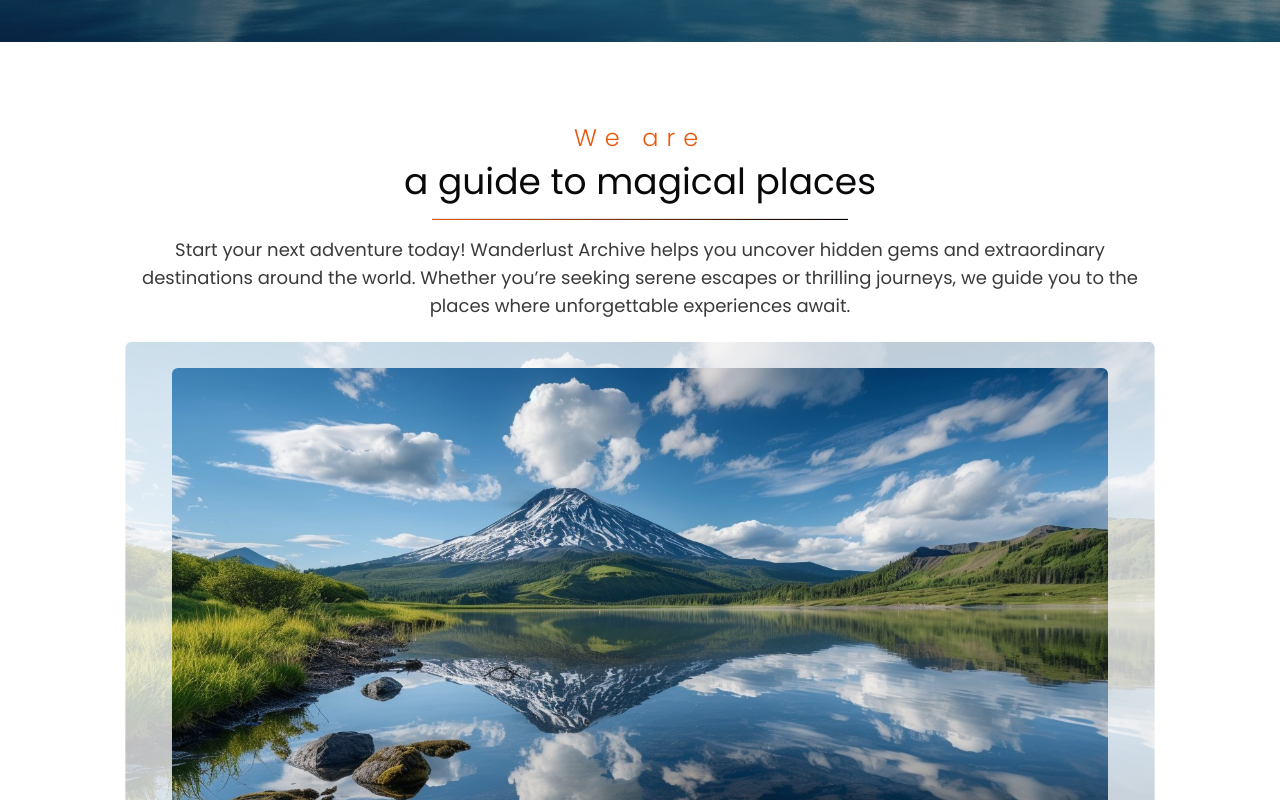
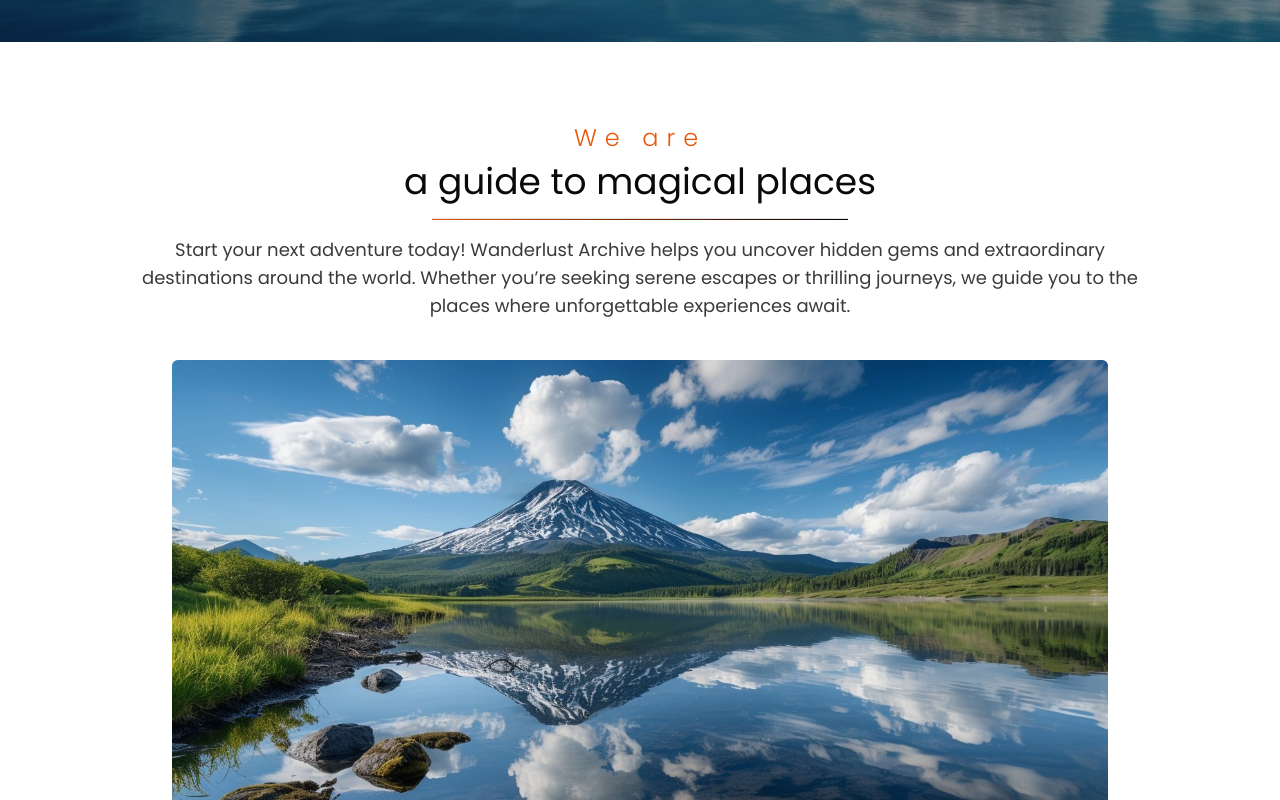
Before and after one commit to Ravsst2004/wanderlust-archive, a React (Vite) app: page / in a window 1280 px wide. Shown: the part 760-1560 px from the top of the page. Built offline with nearby package versions, Linux system fonts and the light colour scheme; a web font is replaced by a local one.

Commit message:
Add carousel and some animation

```diff
--- a/package.json
+++ b/package.json
@@ -19,9 +19,10 @@
     "react": "^18.3.1",
     "react-dom": "^18.3.1",
     "react-icons": "^5.3.0",
-    "react-intersection-observer": "^9.13.1",
     "react-router-dom": "^6.26.1",
+    "react-slick": "^0.30.2",
     "shadcn-ui": "^0.9.0",
+    "slick-carousel": "^1.8.1",
     "tailwind-merge": "^2.5.2",
     "tailwindcss-animate": "^1.0.7"
   },
@@ -30,6 +31,7 @@
     "@types/node": "^22.5.4",
     "@types/react": "^18.3.3",
     "@types/react-dom": "^18.3.0",
+    "@types/react-slick": "^0.23.13",
     "@vitejs/plugin-react": "^4.3.1",
     "autoprefixer": "^10.4.20",
     "eslint": "^9.9.0",
--- a/src/components/layouts/Layout.tsx
+++ b/src/components/layouts/Layout.tsx
@@ -1,7 +1,7 @@
 import React, { ReactNode } from "react";
 import Navbar from "./Navbar";
 
-interface LayoutProps {
+type LayoutProps = {
   children: ReactNode;
 }
 
--- /dev/null
+++ b/src/components/ui/Carousel/SliderAutoPlay.tsx
@@ -0,0 +1,23 @@
+import { ReactNode } from "react";
+import Slider from "react-slick";
+
+type SliderProps = {
+  children: ReactNode;
+};
+
+const SliderAutoPlay: React.FC<SliderProps> = ({ children }) => {
+  const settings = {
+    dots: true,
+    infinite: true,
+    slidesToShow: 1,
+    slidesToScroll: 1,
+    autoplay: true,
+    speed: 2000,
+    autoplaySpeed: 2000,
+    cssEase: "linear",
+  };
+
+  return <Slider {...settings}>{children}</Slider>;
+};
+
+export default SliderAutoPlay;
--- /dev/null
+++ b/src/components/ui/Carousel/SliderDefault.tsx
@@ -0,0 +1,20 @@
+import { ReactNode } from "react";
+import Slider from "react-slick";
+
+type SliderProps = {
+  children: ReactNode;
+};
+
+const SliderDefault: React.FC<SliderProps> = ({ children }) => {
+  const settings = {
+    infinite: true,
+    speed: 500,
+    slidesToShow: 1,
+    slidesToScroll: 1,
+    autoPlay: true,
+  };
+
+  return <Slider {...settings}>{children}</Slider>;
+};
+
+export default SliderDefault;
--- a/src/main.tsx
+++ b/src/main.tsx
@@ -4,6 +4,8 @@ import "./index.css";
 import Home from "./pages/Home";
 import { createBrowserRouter, RouterProvider } from "react-router-dom";
 import About from "./pages/About";
+import "slick-carousel/slick/slick.css";
+import "slick-carousel/slick/slick-theme.css";
 
 const router = createBrowserRouter([
   {
--- a/src/pages/Home.tsx
+++ b/src/pages/Home.tsx
@@ -1,19 +1,19 @@
 import Layout from "../components/layouts/Layout";
 import destinationHomeImage1 from "../assets/image/destination 1.jpg";
-import destinationHomeImage2 from "../assets/image/destination 2.jpg";
+import guideImage1 from "../assets/image/destination 2.jpg";
+import guideImage2 from "../assets/image/destination 3.jpg";
+import guideImage3 from "../assets/image/destination 4.jpg";
 import { Button } from "@/components/ui/button";
 import { motion } from "framer-motion";
-import { useInView } from "react-intersection-observer";
+import { useInView } from "framer-motion";
+import { useRef } from "react";
+import SliderDefault from "@/components/ui/Carousel/SliderDefault";
 
 const Home = () => {
-  const { ref, inView } = useInView({
-    threshold: 0.2,
-  });
+  const ref = useRef(null);
+  const isInView = useInView(ref, { once: true });
 
-  const variants = {
-    hidden: { opacity: 0, y: -50 },
-    visible: { opacity: 1, y: 0 },
-  };
+  const guideImageList = [guideImage1, guideImage2, guideImage3];
 
   return (
     <Layout>
@@ -65,12 +65,12 @@ const Home = () => {
         </div>
       </section>
 
-      <section className="w-full h-fit py-20 px-4" ref={ref}>
+      <section className="w-full h-fit py-20 px-4">
         <motion.div
-          initial="hidden"
-          animate={inView && "visible"}
+          ref={ref}
+          initial={{ opacity: 0, y: 200 }}
+          animate={{ opacity: isInView ? 1 : 0, y: isInView ? 0 : 200 }}
           transition={{ duration: 1 }}
-          variants={variants}
           className="flex flex-col justify-center items-center text-center gap-2"
         >
           <h1 className="text-xl md:text-2xl  font-light tracking-[0.5rem] text-orange-600">
@@ -86,18 +86,34 @@ const Home = () => {
             Whether you’re seeking serene escapes or thrilling journeys, we
             guide you to the places where unforgettable experiences await.
           </p>
-          <div className="relative flex flex-col items-center justify-center mt-10">
-            <div
-              className="absolute w-[90%] md:w-3/4 mx-auto inset-0 -z-10 bg-cover bg-center scale-110 rounded-md opacity-25"
-              style={{ backgroundImage: `url('${destinationHomeImage2}')` }}
-            ></div>
-            <img
-              src={destinationHomeImage2}
-              alt="Destination"
-              className="w-[90%] md:w-3/4 rounded-md"
-            />
-          </div>
         </motion.div>
+
+        <div className="overflow-hidden" ref={ref}>
+          <SliderDefault>
+            {guideImageList.map((image, index) => (
+              <div
+                key={index}
+                className="relative flex items-center justify-center mt-10 "
+              >
+                <motion.div
+                  initial={{ x: -300 }}
+                  animate={{ x: isInView ? 0 : -300 }}
+                  transition={{ duration: 1.5 }}
+                  className="absolute w-[90%] md:w-3/4 mx-auto inset-0 -z-10 bg-cover bg-center scale-110 rounded-md opacity-25"
+                  style={{ backgroundImage: `url('${image}')` }}
+                />
+                <motion.img
+                  initial={{ x: 300 }}
+                  animate={{ x: isInView ? 0 : 300 }}
+                  transition={{ duration: 1.5 }}
+                  src={image}
+                  alt="Destination"
+                  className="w-[90%] md:w-3/4 mx-auto rounded-md cursor-pointer"
+                />
+              </div>
+            ))}
+          </SliderDefault>
+        </div>
       </section>
     </Layout>
   );
```
Also changed, not shown: src/css/Home.module.css (deleted, +0 -70 lines), src/assets/image/destination 4.jpg (added), 1 other file (tests, documents, lock files or other folders).
